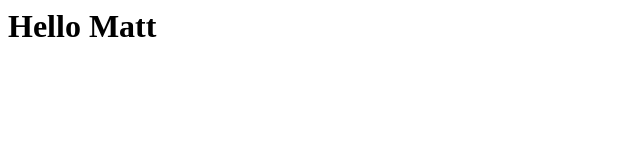
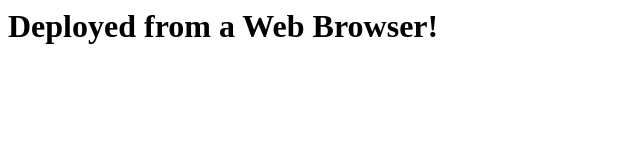
Before and after one commit to hone/static-site-demo, a plain HTML site: page public_html/index.html in a window 1280 px wide. Shown: the whole page, without its empty margins (0-640 px from the left). Drawn offline with Linux system fonts and the light colour scheme.

Commit message:
Update index.html

```diff
--- a/public_html/index.html
+++ b/public_html/index.html
@@ -1 +1 @@
-<h1>Hello Matt</h1>
+<h1>Deployed from a Web Browser!</h1>
```
